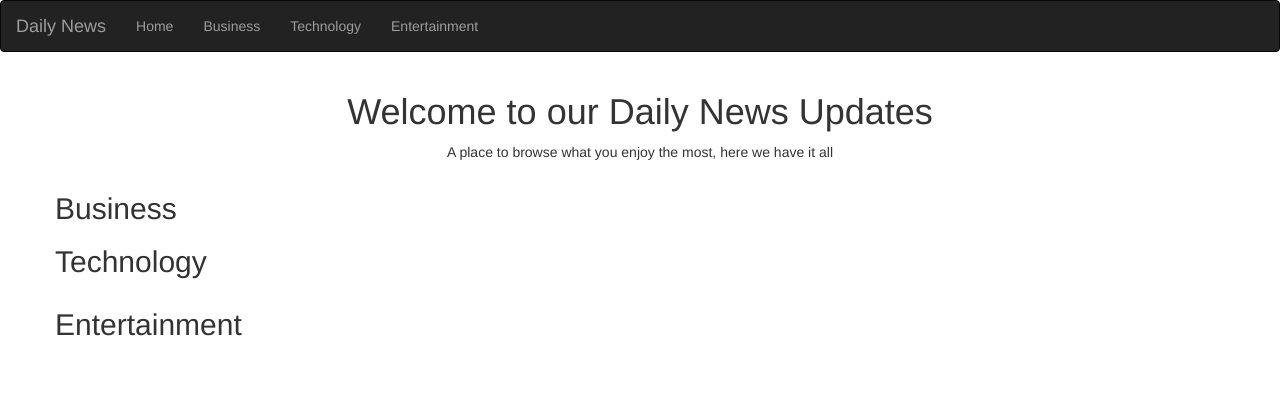
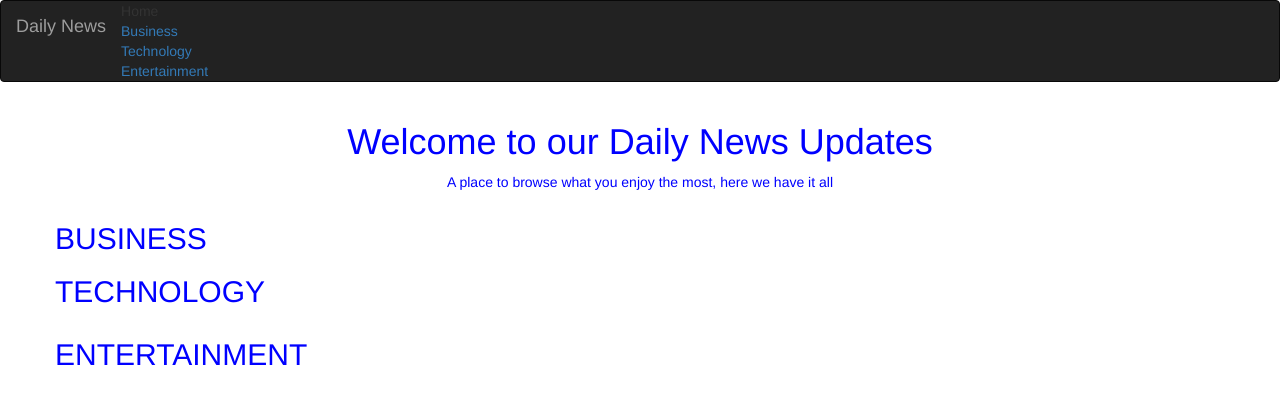
Before and after one commit to nancy88199488/News_API, a Flask app: template app/templates/index.html in a window 1280 px wide. Shown: the top 404 px of the page. Run offline with Flask 2, Linux system fonts and the light colour scheme; the template is opened without the code that fills it, so the values that code supplies are empty; some libraries are stand-ins or nearby versions; some web fonts are replaced.

Commit message:
update the changes

```diff
--- a/app/static/CSS/index.css
+++ b/app/static/CSS/index.css
@@ -0,0 +1,3 @@
+h2 {
+    text-align: center
+}
--- a/app/templates/index.html
+++ b/app/templates/index.html
@@ -14,18 +14,18 @@
 {% block content%}
 <div class="container">
 <div class="card-header banner">
-    <h1 style="text-align:center;">Welcome to our Daily News Updates</h1>
-    <P class="int" style="text-align:center">A place to browse what you enjoy the most,  here we have it all</P>
+    <h1 style="text-align:center; color:blue;">Welcome to our Daily News Updates</h1>
+    <P class="int" style="text-align:center; color: blue;">A place to browse what you enjoy the most,  here we have it all</P>
 </div>
     <div class="row">
         <div class="column">
             <div class="card"></div>
-            <h2>Business</h2>
+            <h2 style="color:blue; text-transform: uppercase;">Business</h2>
             {{ macro.displaySourceList(business)}}
         </div>
         <div class="column">
             <div class="card">
-            <h2> Technology</h2>
+            <h2 style="color:blue; text-transform:uppercase;"> Technology</h2>
             {{ macro.displaySourceList(technology)}}
             </div>
         </div>
@@ -33,7 +33,7 @@
     <div class="row">
         <div class="column">
             <div class="card">
-            <h2>Entertainment</h2>
+            <h2 style="color:blue; text-transform:uppercase">Entertainment</h2>
             {{ macro.displaySourceList(entertainment)}}
            </div>
         </div>
--- a/app/templates/navbar.html
+++ b/app/templates/navbar.html
@@ -18,7 +18,7 @@
             </div>
             <div class="navbar-collapse collapse">
                 <ul class="nav navbar-nav">
-                    <li><a href="/">Home</a></li>
+                    <li<a href="/">Home</a></li>
                     <li><a href="/">Business</a></li>
                     <li><a href="/">Technology</a></li>
                     <li><a href="/">Entertainment</a></li>
```
